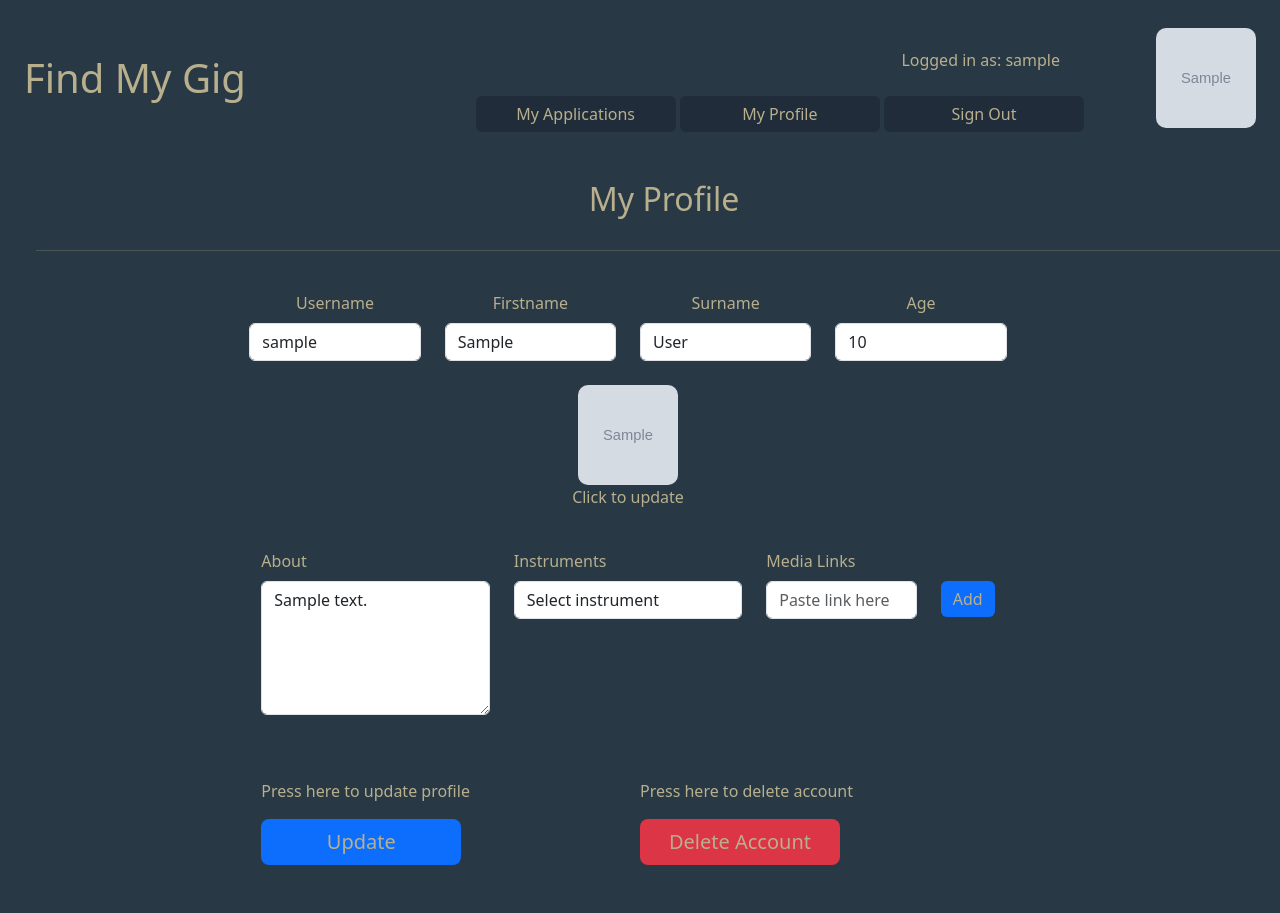
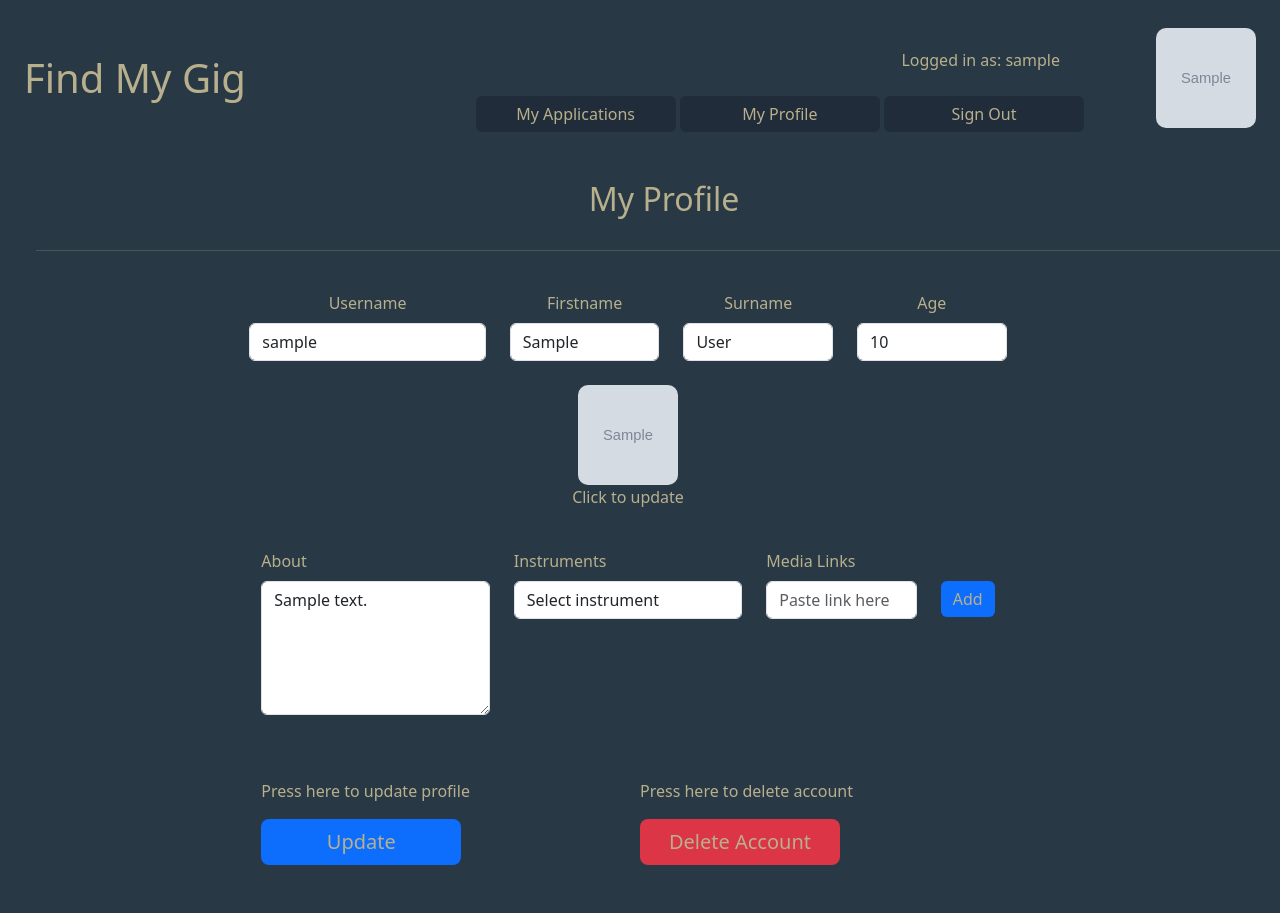
Before and after one commit to yehorm14/Find_My_Gig, a Django app: page /dashboard/my-profile/ in a window 1280 px wide; the page is wider, and only the part inside the window is pictured. Run offline with Django 4.2, Linux system fonts and the light colour scheme; a user stored in the database is signed in; tables that the repository leaves empty hold one stand-in row (values such as "Sample post"); grey boxes marked "Sample" are stand-in pictures.

Commit message:
My profile display fixed

```diff
--- a/templates/gigs/gig_detail.html
+++ b/templates/gigs/gig_detail.html
@@ -31,7 +31,9 @@
   </div>
 </div>
 
+{% if user.is_authenticated %}
 <div class="row justify-content-center m-4">
+  {% if profile_type == 'musician' %}
   <div class="col-auto">
     <button type="button"
             id="gig-detail-apply-btn"
@@ -53,13 +55,15 @@
 
   </div>
   <div class="col-auto">
-    {% if user.is_authenticated and has_applied %}
+    {% if has_applied %}
       <a href="{% url 'gigs:submit_review' gig.id %}" class="btn btn-primary nice-button background-color">
       Leave a Review
       </a>
     {% endif %}
   </div>
+  {% endif %}
 </div>
+{% endif %}
 
 {% endblock %}
 {% block scripts_block %}
--- a/templates/gigs/my_profile.html
+++ b/templates/gigs/my_profile.html
@@ -22,7 +22,7 @@ My Profile
     <form method="POST" action="" enctype="multipart/form-data">
       {% csrf_token %}
       <div class="row justify-content-center m-4">
-        <div class="col text-center">
+        <div class="col-4 text-center">
           <label for="username" class="form-label">Username</label>
           <input type="text" class="form-control" id="profile-username" name="username" value="{{ user.username }}" required />
         </div>
@@ -47,10 +47,12 @@ My Profile
       </div>
 
       {% if profile_type == 'band' %}
-        <div class="col text-center">
+      <div class="row justify-content-center m-4">
+        <div class="col-4 text-center">
           <label for="band-name" class="form-label">Band Name</label>
           <input type="text" class="form-control" id="band-name" name="band_name" value="{{ profile.name }}" />
         </div>
+      </div>
       {% endif %}
 
       <div class="row justify-content-center m-4">
```
